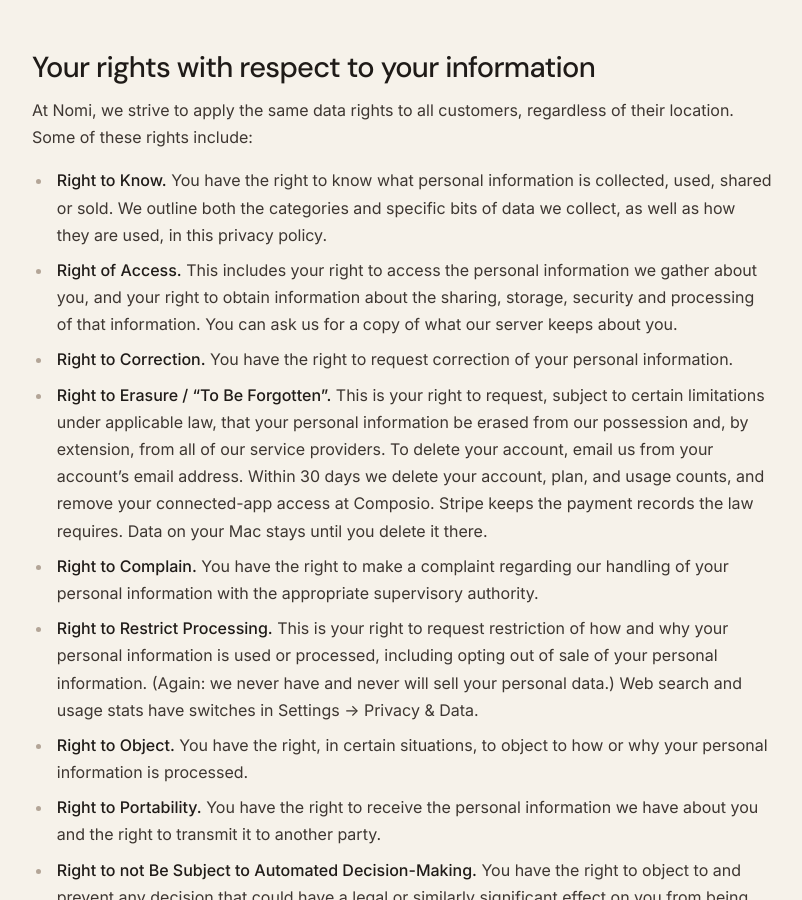
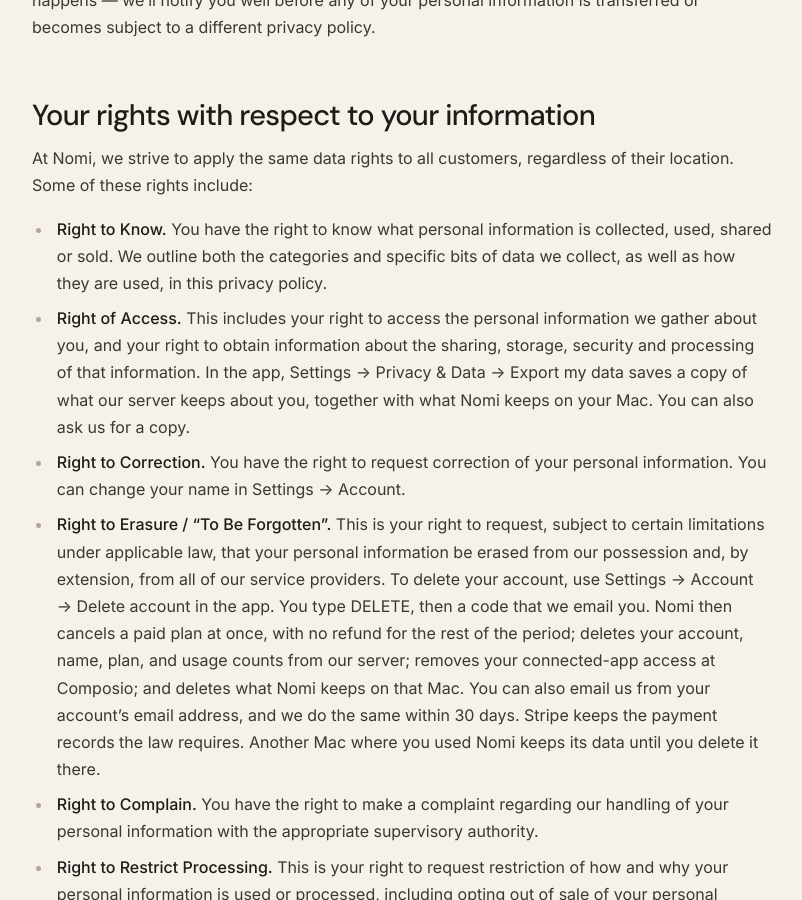
Before and after one commit to YGao2005/nomi-site, a Jekyll site: the page built from privacy.md, in a window 1280 px wide and 900 px high, scrolled down 6335 px. Shown: the whole window, without its empty margins (238-1040 px from the left). Built offline with Jekyll 4.4.1, drawn with Linux system fonts in a browser that asks for light colours; some of the changed text lies outside the part shown.

Commit message:
Privacy: the name you give Nomi, Export my data, and Delete account in the app (#4)
Co-authored-by: Claude Opus 5.5 <noreply@anthropic.com>

```diff
--- a/privacy.md
+++ b/privacy.md
@@ -38,7 +38,7 @@ Nomi encrypts its database and saved pictures. The keys stay in your Mac's Keych
 
 ### Identity and access
 
-When you sign up for Nomi, we ask for your email address. If you sign in with Google, we also receive your Google name and picture. That’s so you can sign in to your account, and we can send you essential information about your account.
+When you sign up for Nomi, we ask for your email address. If you sign in with Google, we also receive your Google name and picture. That’s so you can sign in to your account, and we can send you essential information about your account. If you tell Nomi your name, during setup or in Settings → Account, we keep it with your account, so Nomi uses it on each Mac you sign in to.
 
 We’ll never sell your personal information to third parties, and we won’t use your name in marketing statements without your permission either.
 
@@ -61,7 +61,7 @@ Nomi sends content only to do something you asked for or turned on.
 | Your voice while you hold the Nomi key | Deepgram, through our server | While you speak | No (zero data retention, training off) |
 | Web search queries | Firecrawl and its search provider, through our server | When an answer needs the web | **Yes.** See below |
 | Requests to Gmail, Google Calendar, Drive, or Docs | Composio, through our server | Only after you connect an app, when you ask or approve | **Yes.** See below |
-| Your email address and sign-in | Supabase (our server host) | When you sign in | Yes, for your account |
+| Your email address, the name you give Nomi, and sign-in | Supabase (our server host) | When you sign in or change your name | Yes, for your account |
 | Payment details | Stripe | When you buy Pro | Yes, by Stripe |
 | Usage counts with a random install ID | Our server | About once an hour, if usage stats are on | Yes, 90 days |
 
@@ -77,7 +77,7 @@ If we add a feature that sends data to a new provider, we update this list befor
 
 | Data | Why | How long |
 |---|---|---|
-| Email address, sign-in method, Google name and picture (if you sign in with Google), and sign-in logs that can include your IP address | Your account and security | While your account is active |
+| Email address, sign-in method, the name you give Nomi, Google name and picture (if you sign in with Google), and sign-in logs that can include your IP address | Your account and security | While your account is active |
 | Plan, promo code use, and Stripe customer and subscription IDs | Your plan and billing | While your account is active |
 | AI usage counts per day (calls, tokens, cost — no content) | Limits and cost control | 30 days |
 | Which apps you connected, and a random ID for you at Composio | Connected apps | Until you disconnect or delete your account |
@@ -132,13 +132,13 @@ Finally, if Nomi is acquired by or merges with another company — we don’t pl
 At Nomi, we strive to apply the same data rights to all customers, regardless of their location. Some of these rights include:
 
 * **Right to Know.** You have the right to know what personal information is collected, used, shared or sold. We outline both the categories and specific bits of data we collect, as well as how they are used, in this privacy policy.
-* **Right of Access.** This includes your right to access the personal information we gather about you, and your right to obtain information about the sharing, storage, security and processing of that information. You can ask us for a copy of what our server keeps about you.
-* **Right to Correction.** You have the right to request correction of your personal information.
-* **Right to Erasure / “To Be Forgotten”.** This is your right to request, subject to certain limitations under applicable law, that your personal information be erased from our possession and, by extension, from all of our service providers. To delete your account, email us from your account’s email address. Within 30 days we delete your account, plan, and usage counts, and remove your connected-app access at Composio. Stripe keeps the payment records the law requires. Data on your Mac stays until you delete it there.
+* **Right of Access.** This includes your right to access the personal information we gather about you, and your right to obtain information about the sharing, storage, security and processing of that information. In the app, Settings → Privacy & Data → Export my data saves a copy of what our server keeps about you, together with what Nomi keeps on your Mac. You can also ask us for a copy.
+* **Right to Correction.** You have the right to request correction of your personal information. You can change your name in Settings → Account.
+* **Right to Erasure / “To Be Forgotten”.** This is your right to request, subject to certain limitations under applicable law, that your personal information be erased from our possession and, by extension, from all of our service providers. To delete your account, use Settings → Account → Delete account in the app. You type DELETE, then a code that we email you. Nomi then cancels a paid plan at once, with no refund for the rest of the period; deletes your account, name, plan, and usage counts from our server; removes your connected-app access at Composio; and deletes what Nomi keeps on that Mac. You can also email us from your account’s email address, and we do the same within 30 days. Stripe keeps the payment records the law requires. Another Mac where you used Nomi keeps its data until you delete it there.
 * **Right to Complain.** You have the right to make a complaint regarding our handling of your personal information with the appropriate supervisory authority.
 * **Right to Restrict Processing.** This is your right to request restriction of how and why your personal information is used or processed, including opting out of sale of your personal information. (Again: we never have and never will sell your personal data.) Web search and usage stats have switches in Settings → Privacy & Data.
 * **Right to Object.** You have the right, in certain situations, to object to how or why your personal information is processed.
-* **Right to Portability.** You have the right to receive the personal information we have about you and the right to transmit it to another party.
+* **Right to Portability.** You have the right to receive the personal information we have about you and the right to transmit it to another party. Export my data saves it as JSON files.
 * **Right to not Be Subject to Automated Decision-Making.** You have the right to object to and prevent any decision that could have a legal or similarly significant effect on you from being made solely based on automated processes. This right is limited if the decision is necessary for performance of any contract between you and us, is allowed by applicable law, or is based on your explicit consent.
 * **Right to Non-Discrimination.** We do not and will not charge you a different amount to use our products, offer you different discounts, or give you a lower level of customer service because you have exercised your data privacy rights. However, the exercise of certain rights may, by virtue of your exercising those rights, prevent you from using our Services.
 
@@ -160,7 +160,7 @@ All data is encrypted via [SSL/TLS](https://en.wikipedia.org/wiki/Transport_Laye
 
 Your memory lives on your Mac. We do not keep a copy, so we cannot restore anything you delete there. Copies may remain in your own backups, such as Time Machine.
 
-If you delete your account, we delete your account data from our server within 30 days, as described under “Right to Erasure” above.
+If you delete your account in the app, we delete your account data from our server at once. If you ask by email, we do it within 30 days. See “Right to Erasure” above.
 
 ## Data retention
 
```
Also changed, not shown: other parts of privacy.md (+1 -1 lines).
